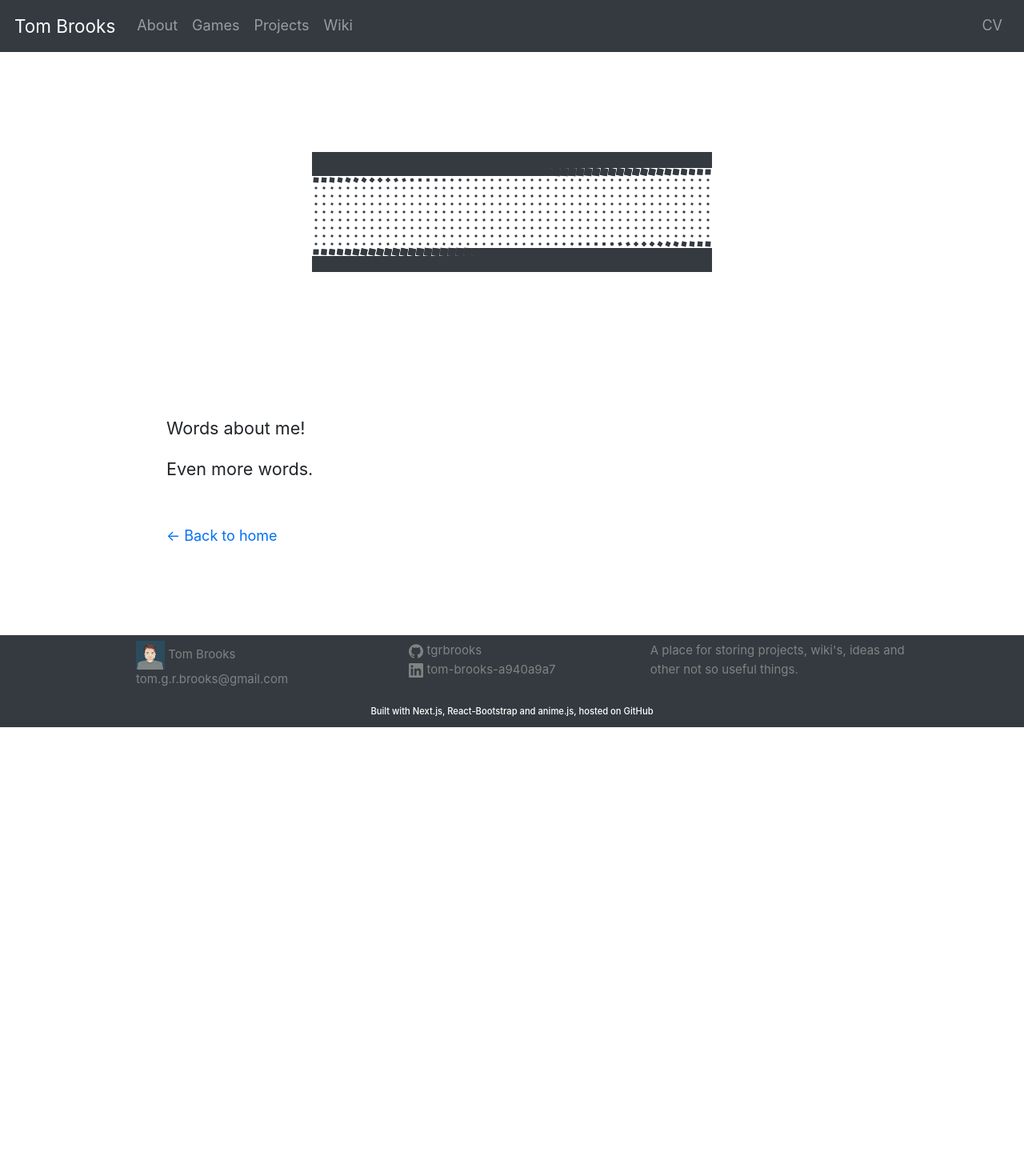
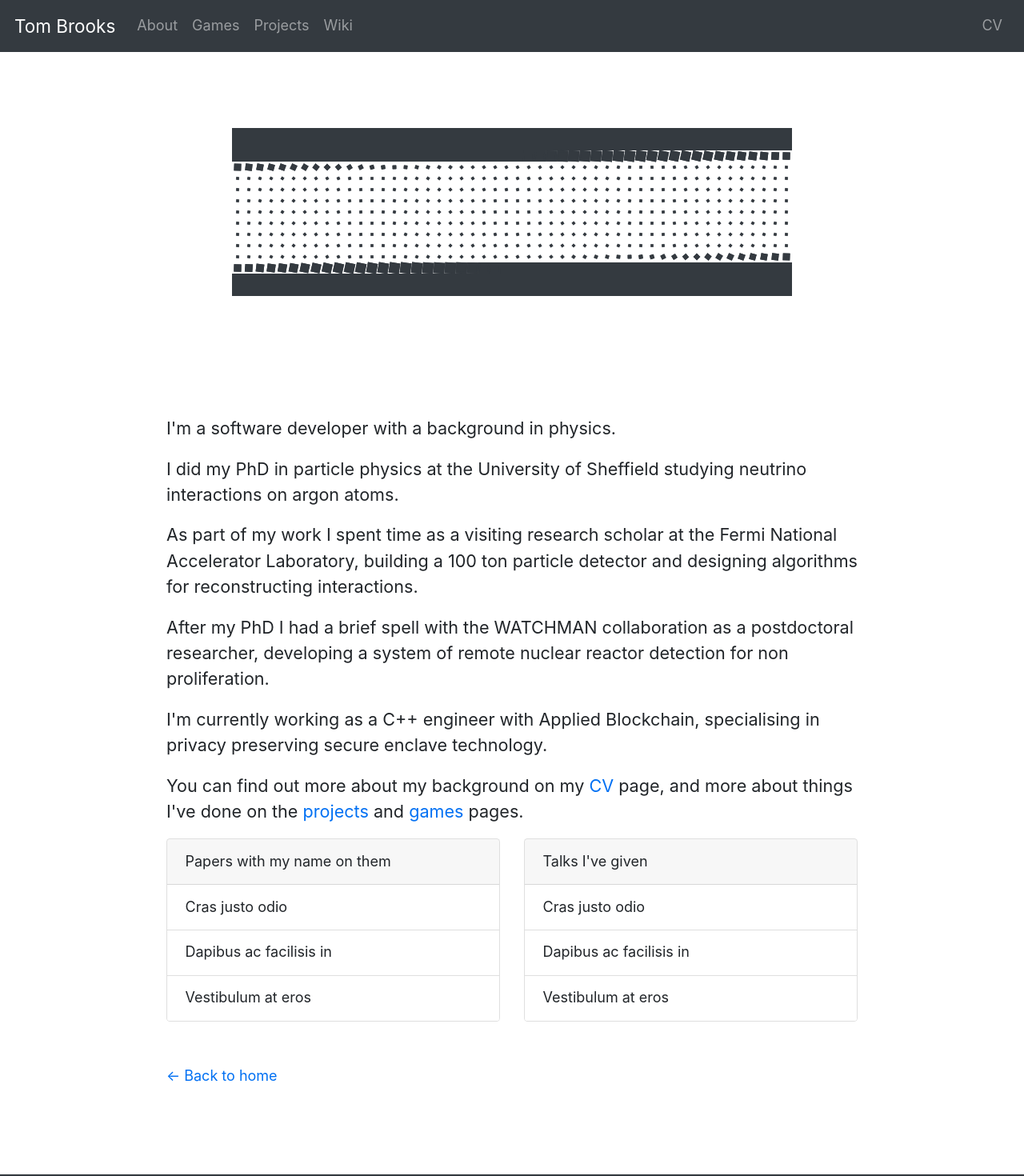
Before and after one commit to tgrbrooks/tgrbrooks-nextjs, a Next.js app: page /about in a window 1280 px wide. Shown: the top 1470 px of the page at 80% size. Before the commit the page ends 909 px from the top, so only its background shows below. Built offline with nearby package versions, Linux system fonts and the light colour scheme.

Commit message:
Update some content

```diff
--- a/components/footer.js
+++ b/components/footer.js
@@ -24,7 +24,7 @@ export default function Footer() {
                         <ul className={styles.contactList}>
                             <img className={styles.socialIcon} src="/images/icon-github.svg" />
                             <a className={styles.footerLink} href="https://github.com/tgrbrooks">  tgrbrooks</a>
-                            <br />
+                            <br className={styles.footerBr}/>
                             <img className={styles.socialIcon} src="/images/icon-linkedin.svg" />
                             <a className={styles.footerLink} href="https://www.linkedin.com/in/tom-brooks-a940a9a7/">  tom-brooks-a940a9a7</a>
                         </ul>
--- a/components/pageTitle.js
+++ b/components/pageTitle.js
@@ -10,7 +10,7 @@ const numberOfElements = col * row;
 const PREFIX = '__anime__';
 
 class AnimatedTitle extends Component {
-    state = { playWave: false };
+    state = { playWave: false, index: 0 };
 
     constructor(props) {
         super(props);
@@ -24,7 +24,7 @@ class AnimatedTitle extends Component {
             this.div_elements.push(<div ref={this.targetRefs[i]}
                 key={`${PREFIX}${i}`}
                 className={utilStyles.staggerVisualizerDiv}
-                onClick={() => this.setState({ playWave: !this.state.playWave })}
+                onClick={() => this.setState({ playWave: true, index: i })}
             />);
         }
     }
@@ -156,21 +156,21 @@ class AnimatedTitle extends Component {
         // Make a wave animation and reduce scale by half
         this.wave.add({
             translateX: [
-                { value: anime.stagger('-.1rem', { grid: grid, from: 'center', axis: 'x' }) },
-                { value: anime.stagger('.1rem', { grid: grid, from: 'center', axis: 'x' }) },
-                { value: anime.stagger('0', { grid: grid, from: 'center', axis: 'x' }) }
+                { value: anime.stagger('-.1rem', { grid: grid, from: this.state.index, axis: 'x' }) },
+                { value: anime.stagger('.1rem', { grid: grid, from: this.state.index, axis: 'x' }) },
+                { value: anime.stagger('0', { grid: grid, from: this.state.index, axis: 'x' }) }
             ],
             translateY: [
-                { value: anime.stagger('-.1rem', { grid: grid, from: 'center', axis: 'y' }) },
-                { value: anime.stagger('.1rem', { grid: grid, from: 'center', axis: 'y' }) },
-                { value: anime.stagger('0', { grid: grid, from: 'center', axis: 'y' }) }
+                { value: anime.stagger('-.1rem', { grid: grid, from: this.state.index, axis: 'y' }) },
+                { value: anime.stagger('.1rem', { grid: grid, from: this.state.index, axis: 'y' }) },
+                { value: anime.stagger('0', { grid: grid, from: this.state.index, axis: 'y' }) }
             ],
             duration: 800,
             scale: [
                 { value: .8 },
                 { value: 1 }
             ],
-            delay: anime.stagger(100, { grid: grid, from: 'center' })
+            delay: anime.stagger(70, { grid: grid, from: this.state.index })
         })
         if (this.state.playWave) {
             this.wave.play();
--- a/pages/about.js
+++ b/pages/about.js
@@ -1,19 +1,43 @@
 import Head from 'next/head'
+import Link from 'next/link'
 import PageLayout from '../components/pageLayout'
 import utilStyles from '../styles/utils.module.scss'
+import Card from 'react-bootstrap/Card'
+import CardDeck from 'react-bootstrap/CardDeck'
+import ListGroup from 'react-bootstrap/ListGroup'
 
-export default function About () {
+export default function About() {
   return (
     <PageLayout title="About" type={2}>
       <Head>
         <title>About | Tom Brooks</title>
       </Head>
       <section className={utilStyles.headingMd}>
-        <p>Words about me!</p>
-        <p>
-          Even more words.
-        </p>
+        <p>I'm a software developer with a background in physics.</p>
+        <p>I did my PhD in particle physics at the University of Sheffield studying neutrino interactions on argon atoms.</p>
+        <p>As part of my work I spent time as a visiting research scholar at the Fermi National Accelerator Laboratory, building a 100 ton particle detector and designing algorithms for reconstructing interactions.</p>
+        <p>After my PhD I had a brief spell with the WATCHMAN collaboration as a postdoctoral researcher, developing a system of remote nuclear reactor detection for non proliferation.</p>
+        <p>I'm currently working as a C++ engineer with Applied Blockchain, specialising in privacy preserving secure enclave technology.</p>
+        <p>You can find out more about my background on my <Link href="cv"><a>CV</a></Link> page, and more about things I've done on the <Link href="projects"><a>projects</a></Link> and <Link href="games"><a>games</a></Link> pages.</p>
       </section>
+      <CardDeck>
+        <Card style={{ width: '18rem' }}>
+          <Card.Header>Papers with my name on them</Card.Header>
+          <ListGroup variant="flush">
+            <ListGroup.Item>Cras justo odio</ListGroup.Item>
+            <ListGroup.Item>Dapibus ac facilisis in</ListGroup.Item>
+            <ListGroup.Item>Vestibulum at eros</ListGroup.Item>
+          </ListGroup>
+        </Card>
+        <Card style={{ width: '18rem' }}>
+          <Card.Header>Talks I've given</Card.Header>
+          <ListGroup variant="flush">
+            <ListGroup.Item>Cras justo odio</ListGroup.Item>
+            <ListGroup.Item>Dapibus ac facilisis in</ListGroup.Item>
+            <ListGroup.Item>Vestibulum at eros</ListGroup.Item>
+          </ListGroup>
+        </Card>
+      </CardDeck>
     </PageLayout>
   )
 }
--- a/styles/footer.module.scss
+++ b/styles/footer.module.scss
@@ -109,3 +109,8 @@
     overflow: visible;
     display: inline;
   }
+
+.footerBr {
+  display: block;
+  margin: 6px 0 0 0;
+}
--- a/styles/utils.module.scss
+++ b/styles/utils.module.scss
@@ -70,14 +70,14 @@
   flex-wrap: wrap;
   justify-content: center;
   align-items: center;
-  width: 500px;
-  height: 150px;
+  width: 700px;
+  height: 210px;
   background-color: #FFF;
 }
 
 .staggerVisualizerDiv {
-  width: 10px;
-  height: 10px;
+  width: 14px;
+  height: 14px;
   border: solid #343a40;
   border-width: 2px;
   background-color: #343a40;
```
Also changed, not shown: pages/index.js (+1 -31 lines).
